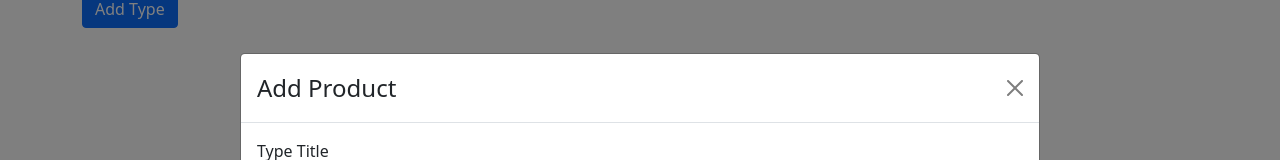
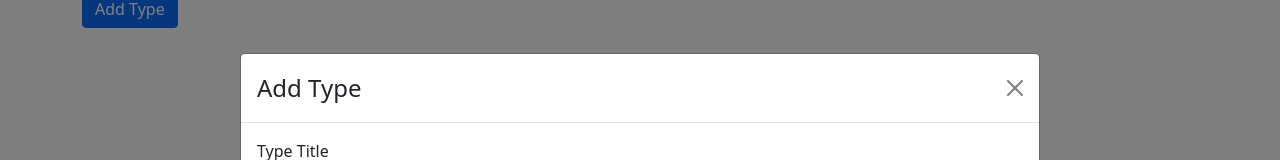
Before and after one commit to jojoprison/crud-ui-typed-product-template, a React (Create React App) app: page /types in a window 1280 px wide. Both pictures are taken after a click on the button "Add Type". Shown: the part 206-366 px from the top of the page. Built offline with nearby package versions, Linux system fonts and the light colour scheme; no server answers.

Commit message:
синтаксические ошибки

```diff
--- a/src/AddProductModal.js
+++ b/src/AddProductModal.js
@@ -64,7 +64,7 @@ export class AddProductModal extends Component {
 
     render() {
         return (<div className="container">
-            <Modal {...this.props} size="lg" aria-labelleby="contained-modal-title-vcenter" centered>
+            <Modal {...this.props} size="lg" aria-labelledby="contained-modal-title-vcenter" centered>
                 <Modal.Header closeButton>
                     <Modal.Title id="contained-modal-title-vcenter">
                         Add Product
--- a/src/AddTypeModal.js
+++ b/src/AddTypeModal.js
@@ -25,17 +25,17 @@ export class AddTypeModal extends Component {
                     alert(result);
                 },
                 (error) => {
-                    alert('Product Adding Failed!');
+                    alert('Type Adding Failed!');
                 })
     }
 
     render() {
         return (
             <div className="container">
-                <Modal {...this.props} size="lg" aria-labelleby="contained-modal-title-vcenter" centered>
+                <Modal {...this.props} size="lg" aria-labelledby="contained-modal-title-vcenter" centered>
                     <Modal.Header closeButton>
                         <Modal.Title id="contained-modal-title-vcenter">
-                            Add Product
+                            Add Type
                         </Modal.Title>
                     </Modal.Header>
 
--- a/src/EditProductModal.js
+++ b/src/EditProductModal.js
@@ -62,7 +62,7 @@ export class EditProductModal extends Component {
 
     render() {
         return (<div className="container">
-            <Modal {...this.props} size="lg" aria-labelleby="contained-modal-title-vcenter" centered>
+            <Modal {...this.props} size="lg" aria-labelledby="contained-modal-title-vcenter" centered>
                 <Modal.Header closeButton>
                     <Modal.Title id="contained-modal-title-vcenter">
                         Edit Product
--- a/src/EditTypeModal.js
+++ b/src/EditTypeModal.js
@@ -34,7 +34,7 @@ export class EditTypeModal extends Component {
     render() {
         return (
             <div className="container">
-                <Modal {...this.props} size="lg" aria-labelleby="contained-modal-title-vcenter" centered>
+                <Modal {...this.props} size="lg" aria-labelledby="contained-modal-title-vcenter" centered>
                     <Modal.Header closeButton>
                         <Modal.Title id="contained-modal-title-vcenter">
                             Edit Type
```
